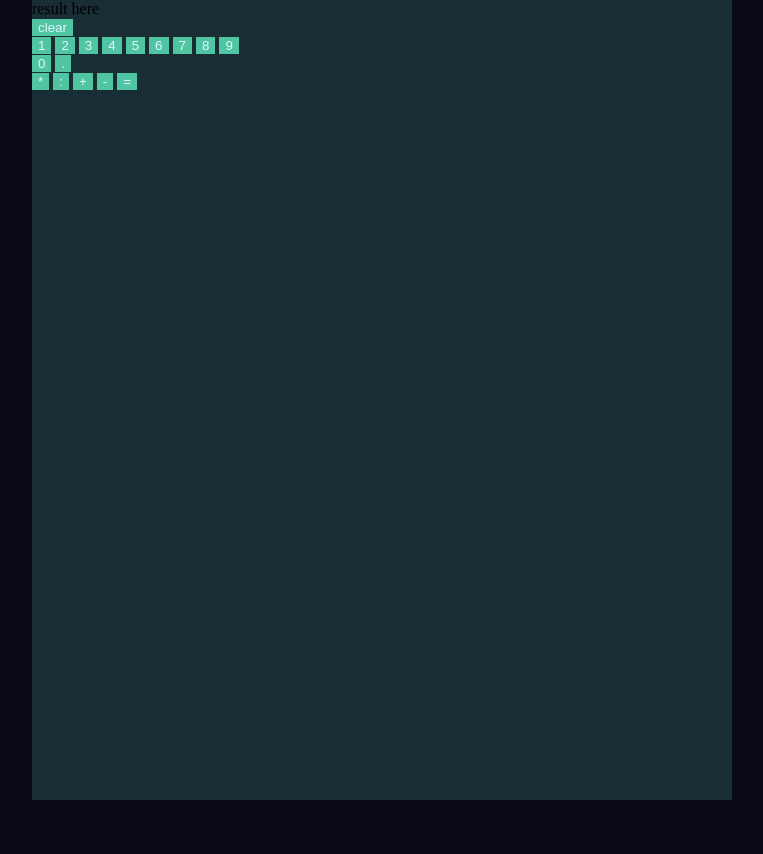
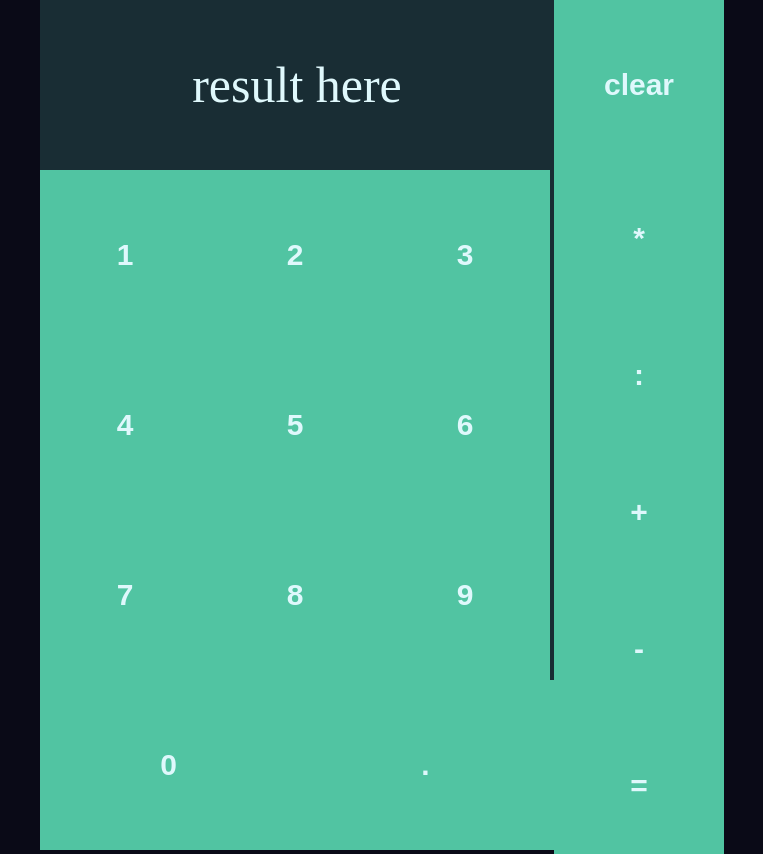
Before and after one commit to randyaf/minimalist-calculator, a plain HTML site: page index.html in a window 1280 px wide. Shown: the whole page, without its empty margins (258-1021 px from the left). Before the commit the page ends 800 px from the top, so only its background shows below. Drawn offline with Linux system fonts and the light colour scheme.

Commit message:
Style the page to become more like real calculator
- positioning button and divs
- set the right color for each elements
NOTE: it still has wrong sizing in bottom-section-container

```diff
--- a/index.html
+++ b/index.html
@@ -12,7 +12,7 @@
     <div class="container">
         <div class="inner-container">
             <div class="result-container">
-                <div class="calulation-display">result here</div>
+                <div class="calculation-display">result here</div>
                 <button class="button clear-button">clear</button>
             </div>
             <div class="bottom-section-container">
--- a/style.css
+++ b/style.css
@@ -11,7 +11,7 @@ body {
     display: flex;
     background-color: #192d34;
     margin: 0 auto;
-    width: 700px;
+    width: 684px;
     height: 100vh;
 }
 
@@ -19,10 +19,72 @@ body {
     color: #dff8fc;
     background-color: #51c4a2;
     border: 0;
+    font-size: 30px;
+    font-weight: bold;
+    min-width: 170px;
+    height: 170px;
+}
+
+.zero {
+    width: 340px;
 }
 
 .inner-container {
     display: flex;
     flex-direction: column;
+    justify-content: space-between;
     width: 100%;
 }
+
+.result-container {
+    display: flex;
+    justify-content: space-between;
+}
+
+.calculation-display {
+    display: flex;
+    justify-content: center;
+    align-items: center;
+    color: #dff8fc;
+    font-size: 50px;
+    flex: 1;
+}
+.bottom-section-container {
+    display: flex;
+    /* border: 1px solid white; */
+    height: 684px;
+}
+
+
+.number-button-container {
+    display: flex;
+    flex-direction: column;
+}
+
+.number-button-container .one-to-nine {
+    /* flex: 1; */
+    width: 100%;
+    display: flex;
+    flex-wrap: wrap;
+    /* width: 515px; */
+    /* border: 1px solid white; */
+}
+
+.one-to-nine .button {
+    /* min-width: 170px; */
+    width: auto;
+}
+
+.number-button-container .zero-and-period {
+    display: flex;
+}
+.zero-and-period button {
+    flex: 1;
+}
+
+
+.operator-container {
+    display: flex;
+    flex-direction: column;
+    height: 100%;
+}
```
